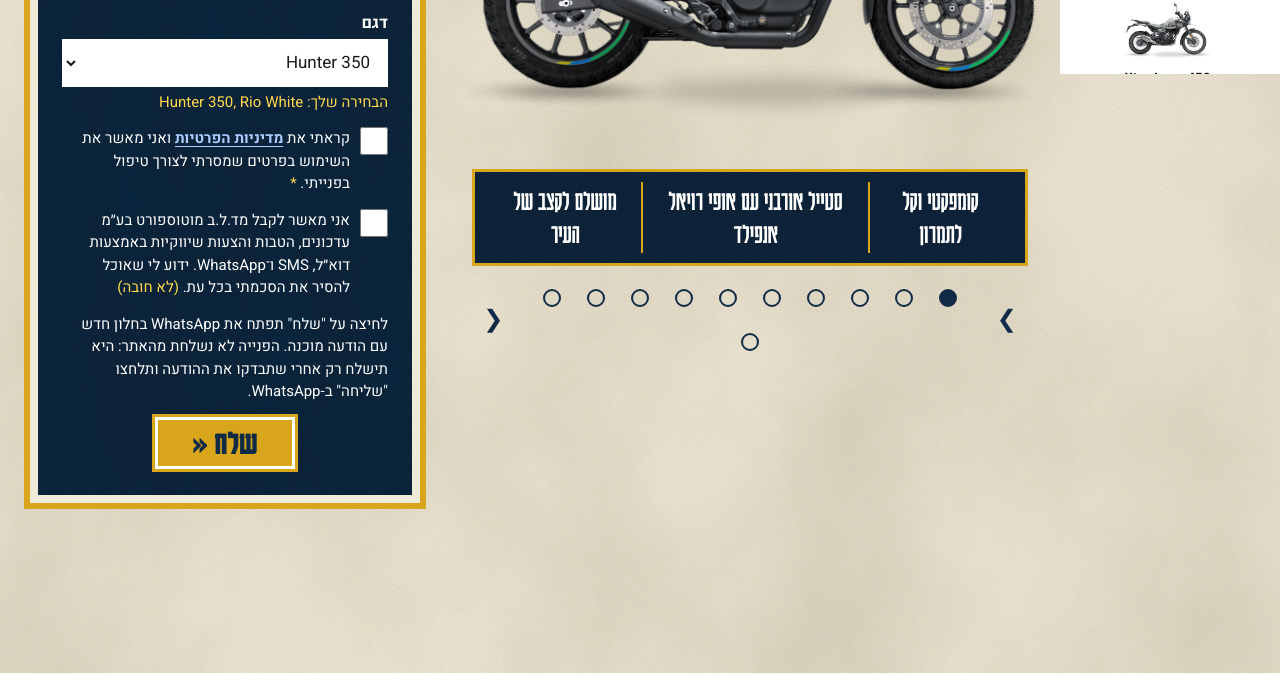
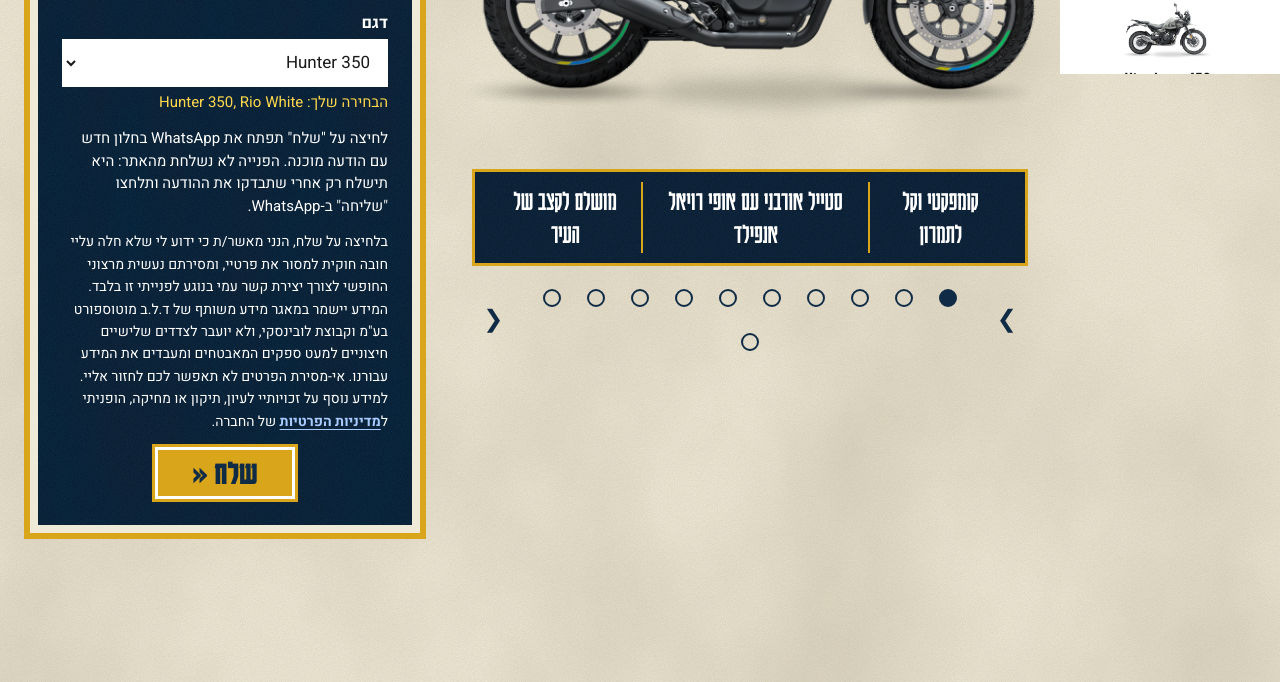
Before and after one commit to motosport-io/royal-enfield-landing-, a plain HTML site: page index.html in a window 1280 px wide. Shown: the part 825-1507 px from the top of the page. Drawn offline with Linux system fonts and the light colour scheme; no server answers.

Commit message:
Form: main site's privacy notice instead of consent checkboxes
Following the legal review:
- Remove the privacy-policy checkbox; show the contact-form notice used on
  motosport.co.il, word for word, above the send button, with
  "מדיניות הפרטיות" linking to /privacy
- Remove the marketing-consent checkbox and the "אישור דיוור שיווקי"
  line from the WhatsApp message
- The send button is described by the notice for screen readers
- README and accessibility report updated

Co-Authored-By: Claude Opus 5.5 <noreply@anthropic.com>
Claude-Session: https://claude.ai/code/session_01JxanzXZ5xpSzMAabF6DMZg

```diff
--- a/assets/css/styles.css
+++ b/assets/css/styles.css
@@ -500,23 +500,8 @@ abbr[title] { text-decoration: underline dotted; cursor: help; }
 .field__error:empty { display: none; }
 .field__error:not(:empty)::before { content: "⚠ "; }
 .lead__choice { margin: 0; font-size: 15px; color: var(--gold-light); }
-.check {
-  display: flex;
-  align-items: flex-start;
-  gap: 10px;
-  min-height: 44px;
-  font-size: 15px;
-}
-.check label { cursor: pointer; }
-.check input {
-  flex: none;
-  width: 28px; height: 28px;
-  margin: 0;
-  accent-color: var(--gold-light);
-  cursor: pointer;
-}
-.check label a { color: var(--link-on-navy); font-weight: 700; text-underline-offset: 3px; }
-.check__optional { color: var(--gold-light); white-space: nowrap; }
+.lead__consent { margin: 0; font-size: 14px; line-height: 1.6; }
+.lead__consent a { color: var(--link-on-navy); font-weight: 700; text-underline-offset: 3px; }
 .lead__note { margin: 0; font-size: 15px; }
 .lead__submit {
   align-self: center;
--- a/assets/js/app.js
+++ b/assets/js/app.js
@@ -377,8 +377,7 @@
       name: $('f-name'),
       phone: $('f-phone'),
       city: $('f-city'),
-      email: $('f-email'),
-      privacy: $('f-privacy')
+      email: $('f-email')
     };
 
     function setError(input, message) {
@@ -397,7 +396,6 @@
       else if (!normalizePhone(fields.phone.value)) errors.push([fields.phone, 'מספר הטלפון אינו תקין. יש להקליד 9 או 10 ספרות, לדוגמה 050-1234567.']);
       if (!fields.city.value.trim()) errors.push([fields.city, 'יש להזין עיר מגורים']);
       if (email && !/^[^\s@]+@[^\s@]+\.[^\s@]+$/.test(email)) errors.push([fields.email, 'כתובת הדוא"ל אינה תקינה. לדוגמה: name@example.com. אפשר גם להשאיר את השדה ריק.']);
-      if (!fields.privacy.checked) errors.push([fields.privacy, 'יש לאשר שקראת את מדיניות הפרטיות כדי לשלוח את הפנייה.']);
       return errors;
     }
 
@@ -446,10 +444,9 @@
       if (c.model.trims.length > 1 || c.trim.name) lines.push('רמת גימור: ' + trimLabel(c.trim));
       if (c.color) lines.push('צבע: ' + c.color.name);
       if (isComingSoon(c)) lines.push('סטטוס: בקרוב (הדגם בדרך לארץ)');
-      lines.push('אישור דיוור שיווקי: ' + ($('f-marketing').checked ? 'כן' : 'לא'));
 
       var url = waUrl(lines.join('\n'));
-      track('whatsapp_lead', { marketing_consent: $('f-marketing').checked });
+      track('whatsapp_lead', {});
 
       var win = window.open(url, '_blank', 'noopener');
       if (!win) window.location.href = url;
--- a/index.html
+++ b/index.html
@@ -153,24 +153,12 @@
             <p class="lead__choice" id="lead-choice"></p>
           </div>
 
-          <div class="field">
-            <div class="check">
-              <input type="checkbox" id="f-privacy" name="privacy" required aria-describedby="f-privacy-error">
-              <label for="f-privacy">קראתי את <a href="/privacy" target="_blank" rel="noopener">מדיניות הפרטיות<span class="sr-only"> (נפתח בחלון חדש)</span></a> ואני מאשר את השימוש בפרטים שמסרתי לצורך טיפול בפנייתי. <span class="req" aria-hidden="true">*</span></label>
-            </div>
-            <p class="field__error" id="f-privacy-error"></p>
-          </div>
-
-          <div class="field">
-            <div class="check">
-              <input type="checkbox" id="f-marketing" name="marketing">
-              <label for="f-marketing">אני מאשר לקבל מד.ל.ב מוטוספורט בע״מ עדכונים, הטבות והצעות שיווקיות באמצעות דוא״ל, SMS ו־WhatsApp. ידוע לי שאוכל להסיר את הסכמתי בכל עת. <span class="check__optional">(לא חובה)</span></label>
-            </div>
-          </div>
-
           <p class="lead__note" id="submit-note">לחיצה על "שלח" תפתח את WhatsApp בחלון חדש עם הודעה מוכנה. הפנייה לא נשלחת מהאתר: היא תישלח רק אחרי שתבדקו את ההודעה ותלחצו "שליחה" ב-WhatsApp.</p>
 
-          <button type="submit" class="lead__submit" aria-describedby="submit-note">שלח <span aria-hidden="true">&laquo;</span></button>
+          <!-- Privacy notice: same wording as the contact form on motosport.co.il -->
+          <p class="lead__consent" id="consent-note">בלחיצה על שלח, הנני מאשר/ת כי ידוע לי שלא חלה עליי חובה חוקית למסור את פרטיי, ומסירתם נעשית מרצוני החופשי לצורך יצירת קשר עמי בנוגע לפנייתי זו בלבד. המידע יישמר במאגר מידע משותף של ד.ל.ב מוטוספורט בע"מ וקבוצת לובינסקי, ולא יועבר לצדדים שלישיים חיצוניים למעט ספקים המאבטחים ומעבדים את המידע עבורנו. אי-מסירת הפרטים לא תאפשר לכם לחזור אליי. למידע נוסף על זכויותיי לעיון, תיקון או מחיקה, הופניתי ל<a href="/privacy" target="_blank" rel="noopener">מדיניות הפרטיות<span class="sr-only"> (נפתח בחלון חדש)</span></a> של החברה.</p>
+
+          <button type="submit" class="lead__submit" aria-describedby="submit-note consent-note">שלח <span aria-hidden="true">&laquo;</span></button>
           <p class="lead__done" id="form-done" role="status"></p>
         </form>
       </div>
```
Also changed, not shown: 2 other files.
